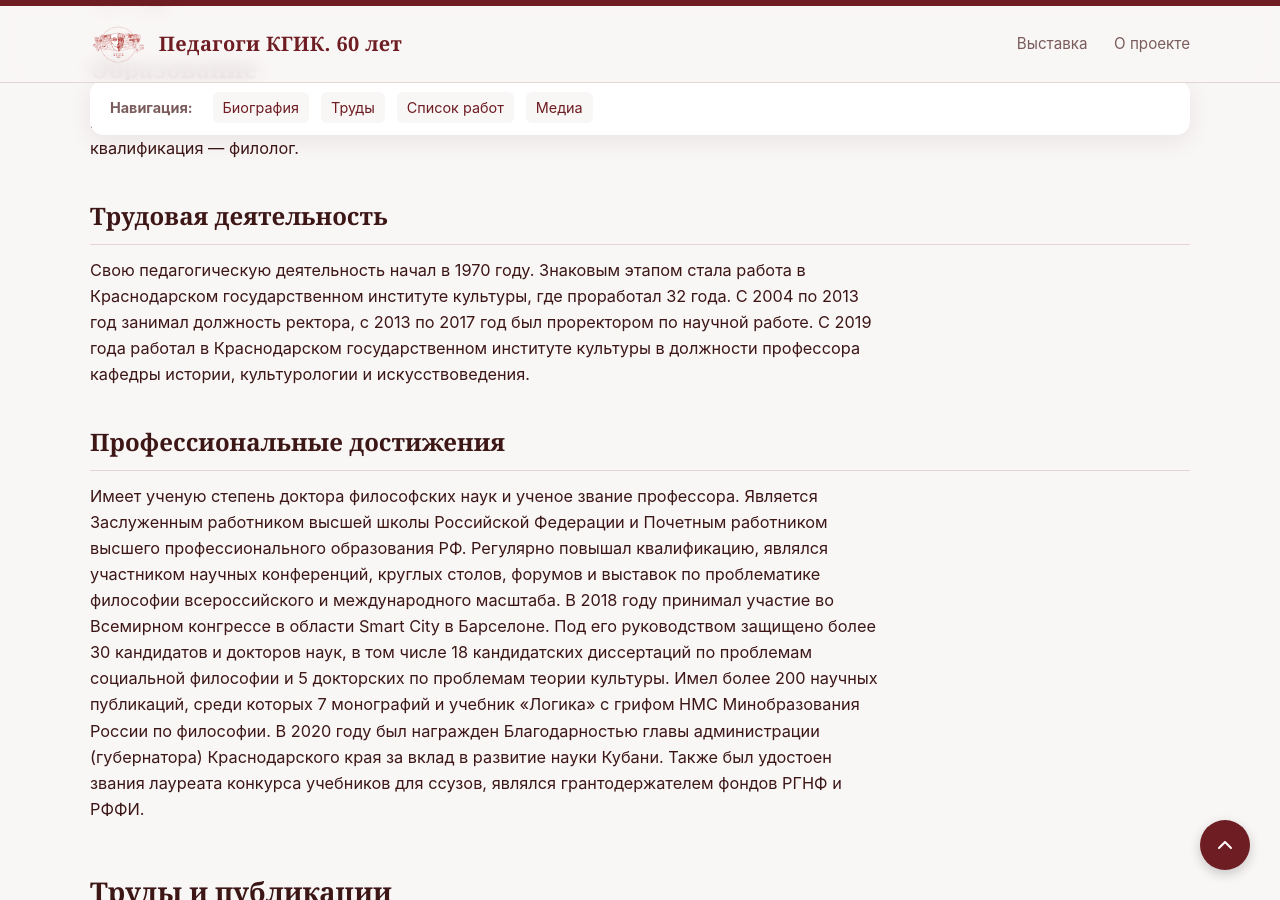
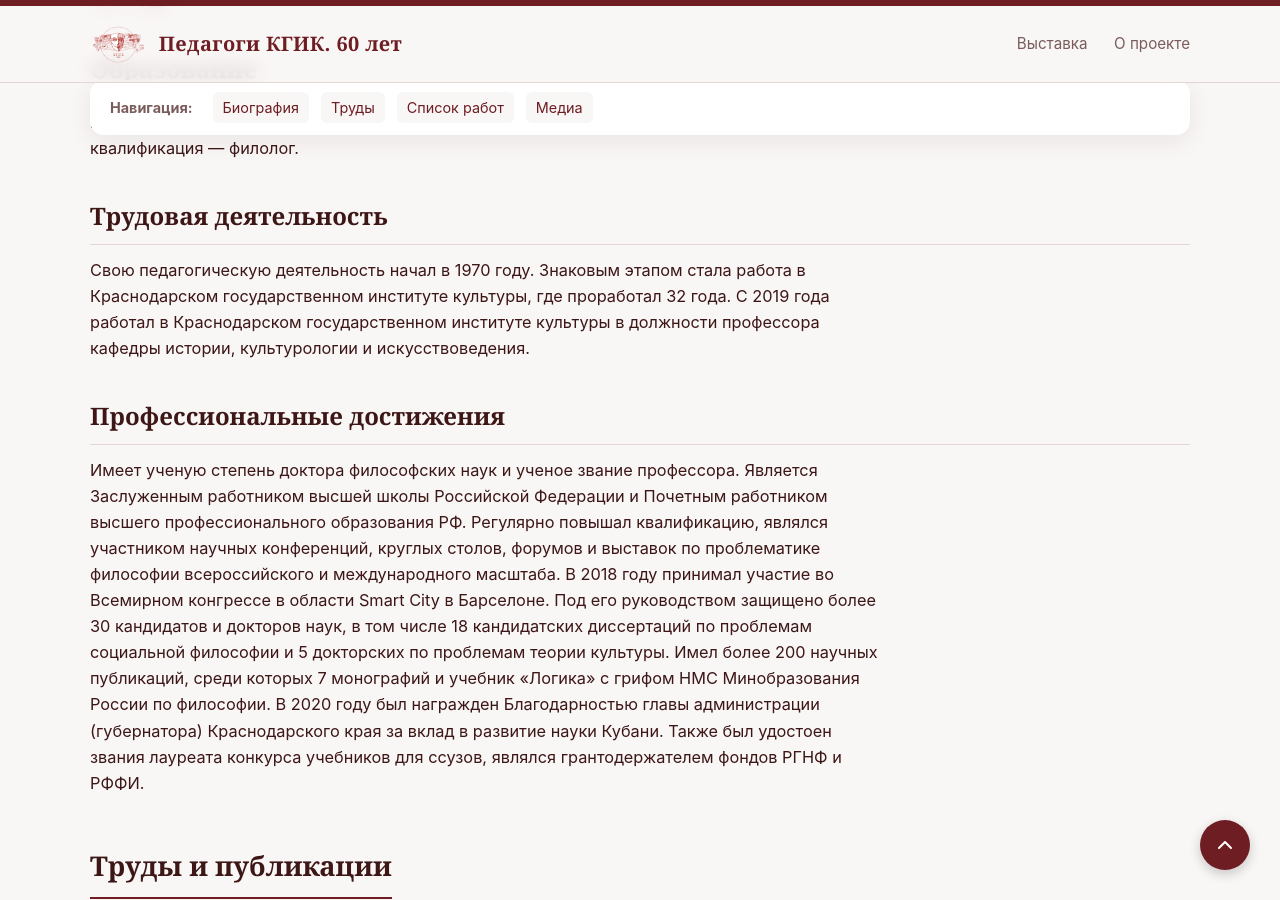
Before and after one commit to chuxlee/golden-shelf, a Jekyll site: the page built from _persons/gricenko.md, in a window 1280 px wide and 900 px high, scrolled down 776 px. Built offline with Jekyll 4.4.1, drawn with Linux system fonts in a browser that asks for light colours.

```diff
--- a/_persons/gricenko.md
+++ b/_persons/gricenko.md
@@ -133,7 +132,7 @@ bibliography:
 
 ## Трудовая деятельность
 
-Свою педагогическую деятельность начал в 1970 году. Знаковым этапом стала работа в Краснодарском государственном институте культуры, где проработал 32 года. С 2004 по 2013 год занимал должность ректора, с 2013 по 2017 год был проректором по научной работе.
+Свою педагогическую деятельность начал в 1970 году. Знаковым этапом стала работа в Краснодарском государственном институте культуры, где проработал 32 года.
 С 2019 года работал в Краснодарском государственном институте культуры в должности профессора кафедры истории, культурологии и искусствоведения.
 
 ## Профессиональные достижения
```
Also changed, not shown: other parts of _persons/gricenko.md (+0 -1 lines).
